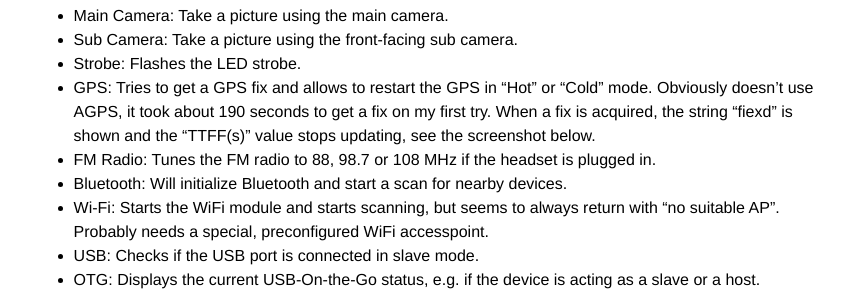
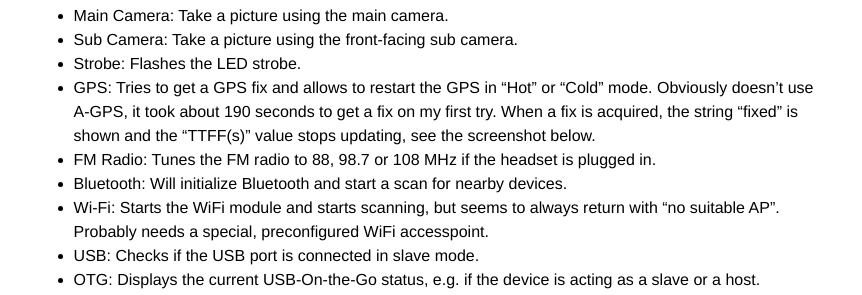
Before and after one commit to Sturmflut/sturmflut.github.io, a Jekyll site: the page built from _posts/2015-05-04-hacking-the-bq-part-2-factory-mode.markdown, in a window 1280 px wide and 900 px high, scrolled down 3531 px. Shown: the part 181-476 px from the top of the window, without its empty margins (208-1070 px from the left). Built offline with Jekyll 4.4.1, drawn with Linux system fonts in a browser that asks for light colours.

Commit message:
Fix typo

```diff
--- a/_posts/2015-05-04-hacking-the-bq-part-2-factory-mode.markdown
+++ b/_posts/2015-05-04-hacking-the-bq-part-2-factory-mode.markdown
@@ -58,7 +58,7 @@ The following tests are currently offered on my device:
 * Main Camera: Take a picture using the main camera.
 * Sub Camera: Take a picture using the front-facing sub camera.
 * Strobe: Flashes the LED strobe.
-* GPS: Tries to get a GPS fix and allows to restart the GPS in "Hot" or "Cold" mode. Obviously doesn't use AGPS, it took about 190 seconds to get a fix on my first try. When a fix is acquired, the string "fiexd" is shown and the "TTFF(s)" value stops updating, see the screenshot below.
+* GPS: Tries to get a GPS fix and allows to restart the GPS in "Hot" or "Cold" mode. Obviously doesn't use A-GPS, it took about 190 seconds to get a fix on my first try. When a fix is acquired, the string "fixed" is shown and the "TTFF(s)" value stops updating, see the screenshot below.
 * FM Radio: Tunes the FM radio to 88, 98.7 or 108 MHz if the headset is plugged in.
 * Bluetooth: Will initialize Bluetooth and start a scan for nearby devices.
 * Wi-Fi: Starts the WiFi module and starts scanning, but seems to always return with "no suitable AP". Probably needs a special, preconfigured WiFi accesspoint.
```
